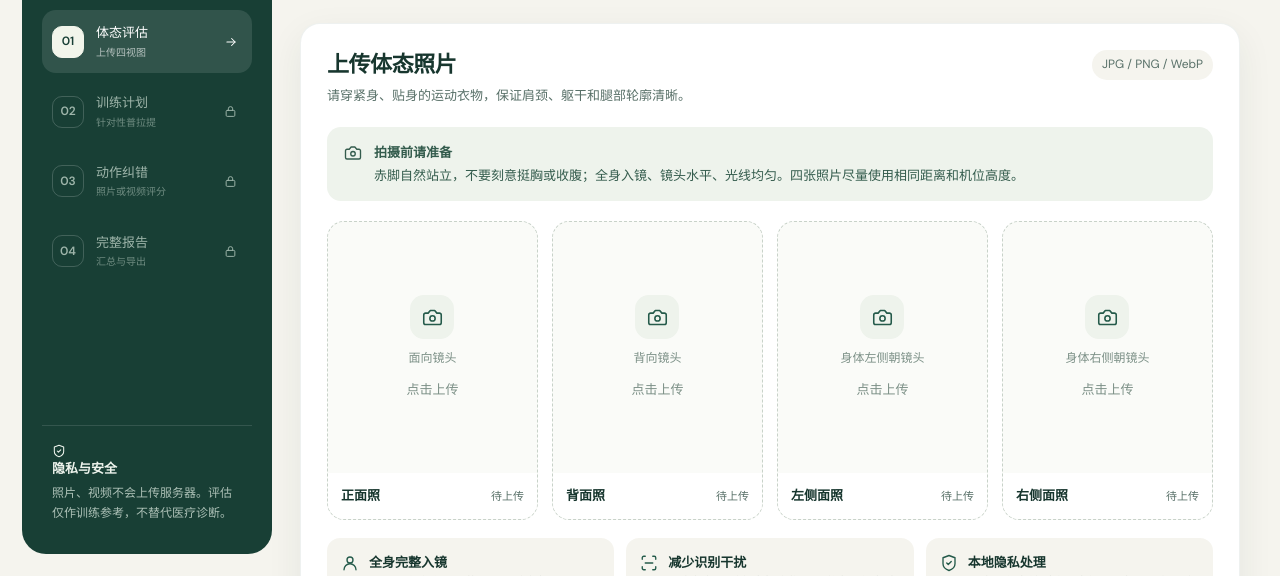
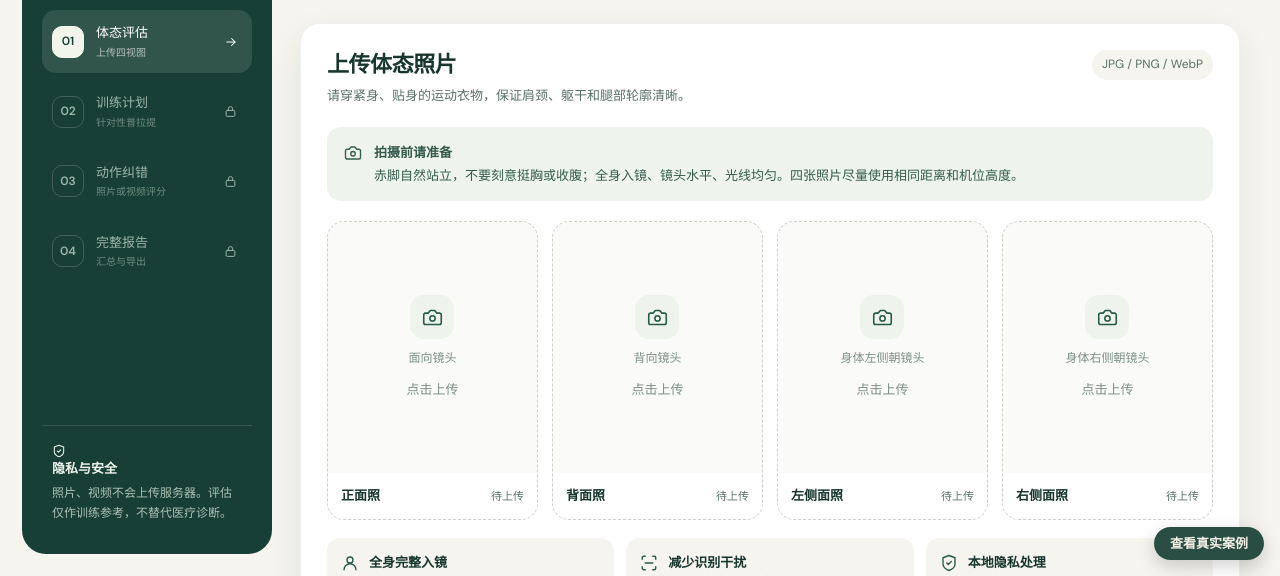
Before and after one commit to Theaquq/formpilot, a plain HTML site: page index.html in a window 1280 px wide. Shown: the part 224-800 px from the top of the page. Drawn offline with Linux system fonts and the light colour scheme.

Commit message:
feat: add real case page with live-computed posture data

```diff
--- a/index.html
+++ b/index.html
@@ -15,6 +15,11 @@
         <p>正在准备形体智练…</p>
       </div>
     </div>
+    <a
+      href="./case.html"
+      style="position:fixed;right:16px;bottom:16px;z-index:50;font:600 13px/1 'PingFang SC',system-ui,sans-serif;color:#f2efe6;background:rgba(24,63,53,.92);padding:10px 16px;border-radius:999px;text-decoration:none;box-shadow:0 6px 18px rgba(0,0,0,.18)"
+      >查看真实案例</a
+    >
     <div id="toast-region" class="toast-region" aria-live="polite"></div>
     <noscript>请启用 JavaScript 后使用形体智练。</noscript>
     <script type="module" src="./app.js"></script>
```
